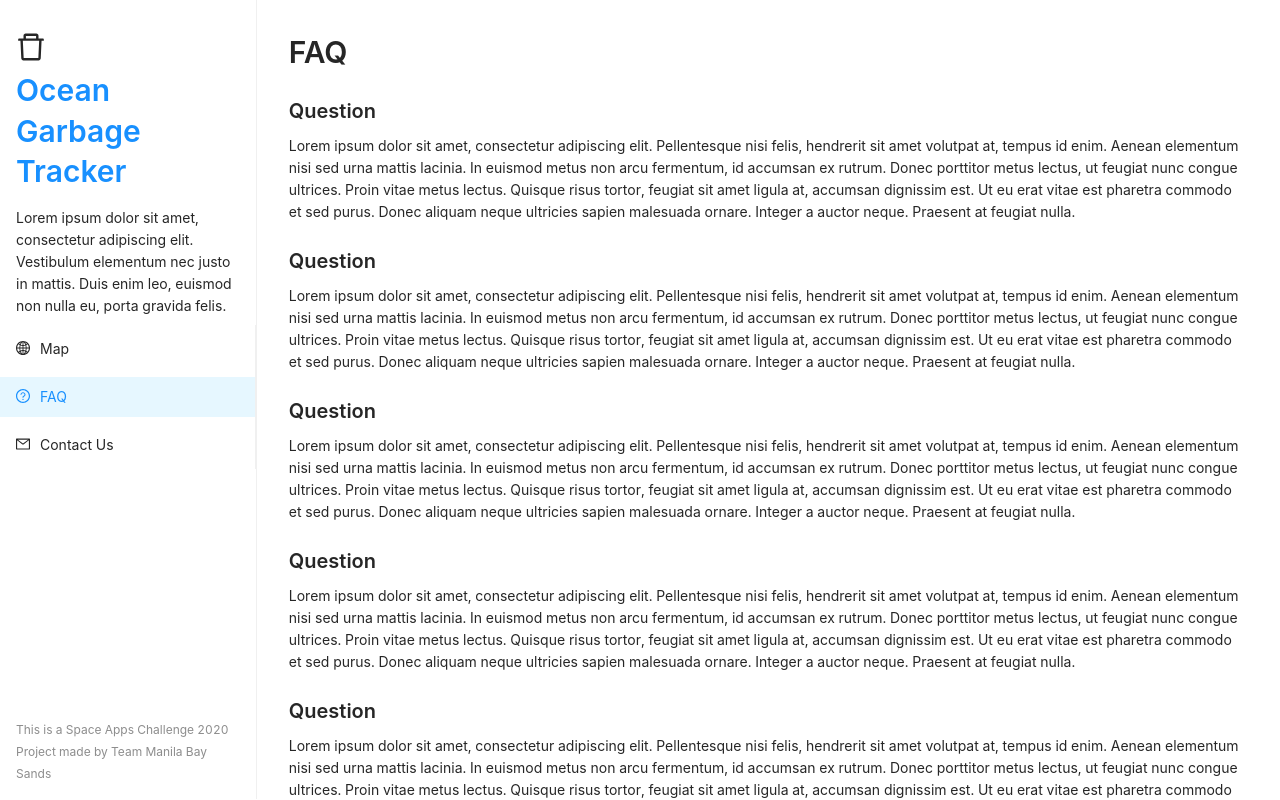
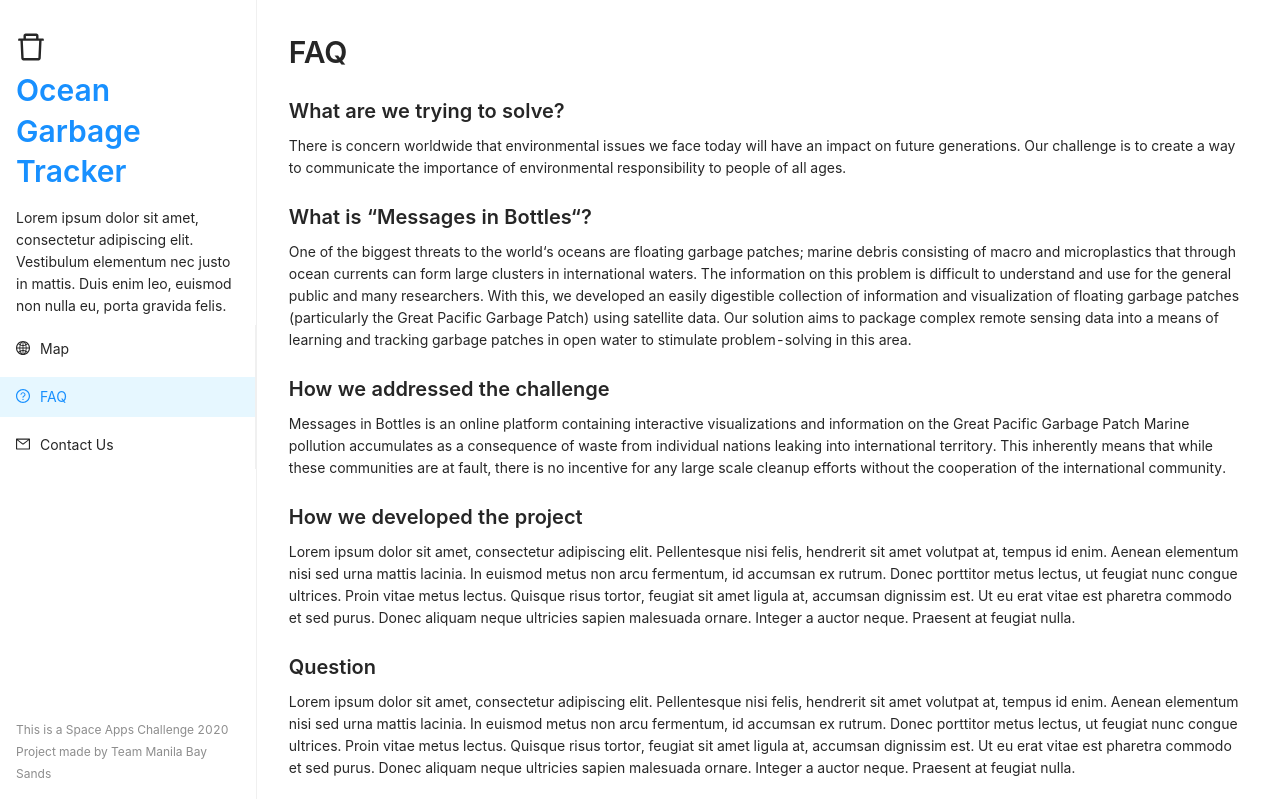
Before and after one commit to amndns/ocean-garbage-tracker, a React (Create React App) app: page /faq in a window 1280 px wide. Built offline with nearby package versions, Linux system fonts and the light colour scheme.

Commit message:
Add initial changes to faq view

```diff
--- a/src/pages/FaqView.tsx
+++ b/src/pages/FaqView.tsx
@@ -10,33 +10,39 @@ const FaqView: FunctionComponent = () => {
     <div className="Faq">
       <Title level={2}>FAQ</Title>
 
-      <Title level={4}>Question</Title>
+      <Title level={4}>What are we trying to solve?</Title>
       <Text>
-        Lorem ipsum dolor sit amet, consectetur adipiscing elit. Pellentesque
-        nisi felis, hendrerit sit amet volutpat at, tempus id enim. Aenean
-        elementum nisi sed urna mattis lacinia. In euismod metus non arcu
-        fermentum, id accumsan ex rutrum. Donec porttitor metus lectus, ut
-        feugiat nunc congue ultrices. Proin vitae metus lectus. Quisque risus
-        tortor, feugiat sit amet ligula at, accumsan dignissim est. Ut eu erat
-        vitae est pharetra commodo et sed purus. Donec aliquam neque ultricies
-        sapien malesuada ornare. Integer a auctor neque. Praesent at feugiat
-        nulla.
+        There is concern worldwide that environmental issues we face today will
+        have an impact on future generations. Our challenge is to create a way
+        to communicate the importance of environmental responsibility to people
+        of all ages.
+      </Text>
+      <Title level={4}>What is &ldquo;Messages in Bottles&ldquo;?</Title>
+      <Text>
+        One of the biggest threats to the world&lsquo;s oceans are floating
+        garbage patches; marine debris consisting of macro and microplastics
+        that through ocean currents can form large clusters in international
+        waters. The information on this problem is difficult to understand and
+        use for the general public and many researchers. With this, we developed
+        an easily digestible collection of information and visualization of
+        floating garbage patches (particularly the Great Pacific Garbage Patch)
+        using satellite data. Our solution aims to package complex remote
+        sensing data into a means of learning and tracking garbage patches in
+        open water to stimulate problem-solving in this area.
       </Text>
 
-      <Title level={4}>Question</Title>
+      <Title level={4}>How we addressed the challenge</Title>
       <Text>
-        Lorem ipsum dolor sit amet, consectetur adipiscing elit. Pellentesque
-        nisi felis, hendrerit sit amet volutpat at, tempus id enim. Aenean
-        elementum nisi sed urna mattis lacinia. In euismod metus non arcu
-        fermentum, id accumsan ex rutrum. Donec porttitor metus lectus, ut
-        feugiat nunc congue ultrices. Proin vitae metus lectus. Quisque risus
-        tortor, feugiat sit amet ligula at, accumsan dignissim est. Ut eu erat
-        vitae est pharetra commodo et sed purus. Donec aliquam neque ultricies
-        sapien malesuada ornare. Integer a auctor neque. Praesent at feugiat
-        nulla.
+        Messages in Bottles is an online platform containing interactive
+        visualizations and information on the Great Pacific Garbage Patch Marine
+        pollution accumulates as a consequence of waste from individual nations
+        leaking into international territory. This inherently means that while
+        these communities are at fault, there is no incentive for any large
+        scale cleanup efforts without the cooperation of the international
+        community.
       </Text>
 
-      <Title level={4}>Question</Title>
+      <Title level={4}>How we developed the project</Title>
       <Text>
         Lorem ipsum dolor sit amet, consectetur adipiscing elit. Pellentesque
         nisi felis, hendrerit sit amet volutpat at, tempus id enim. Aenean
```
